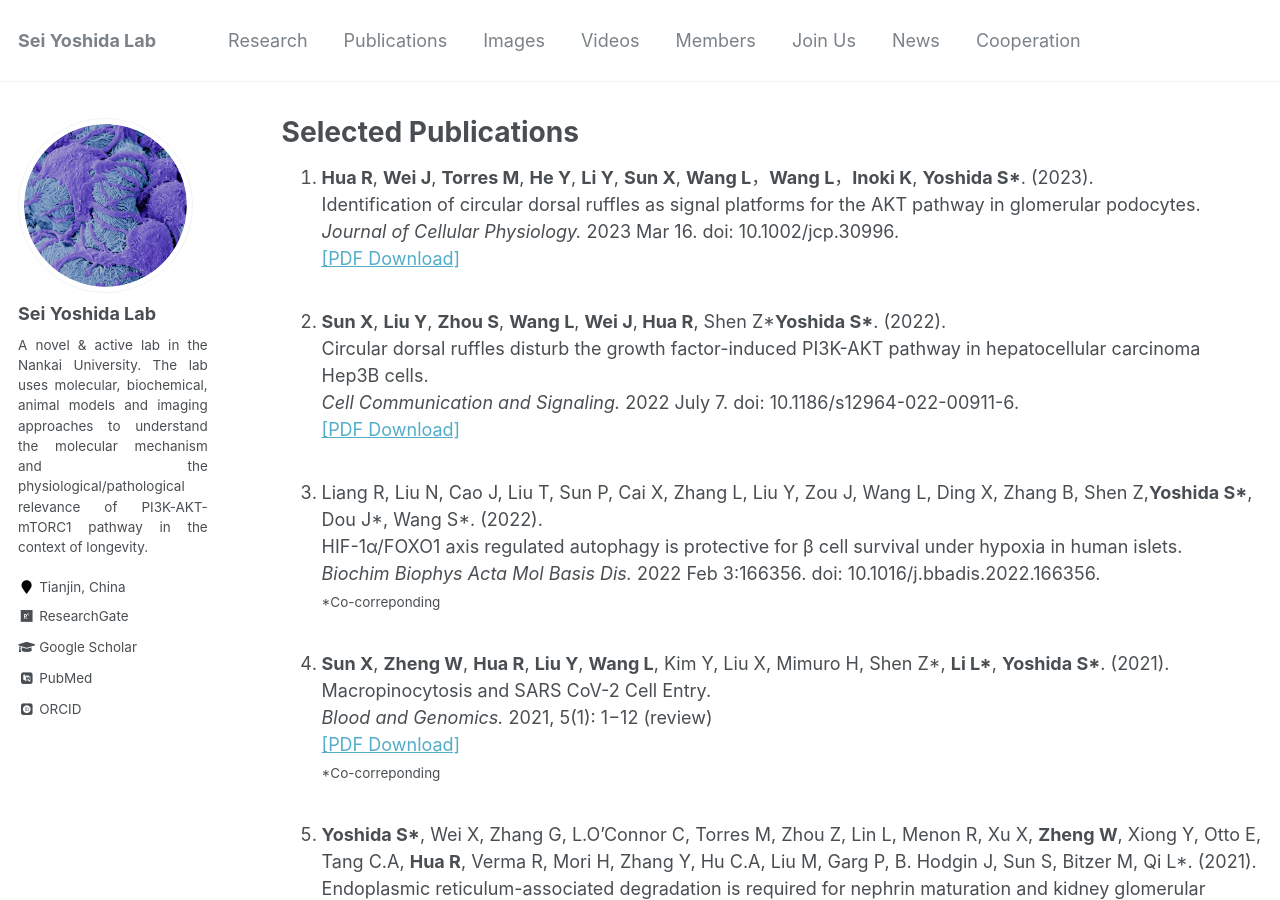
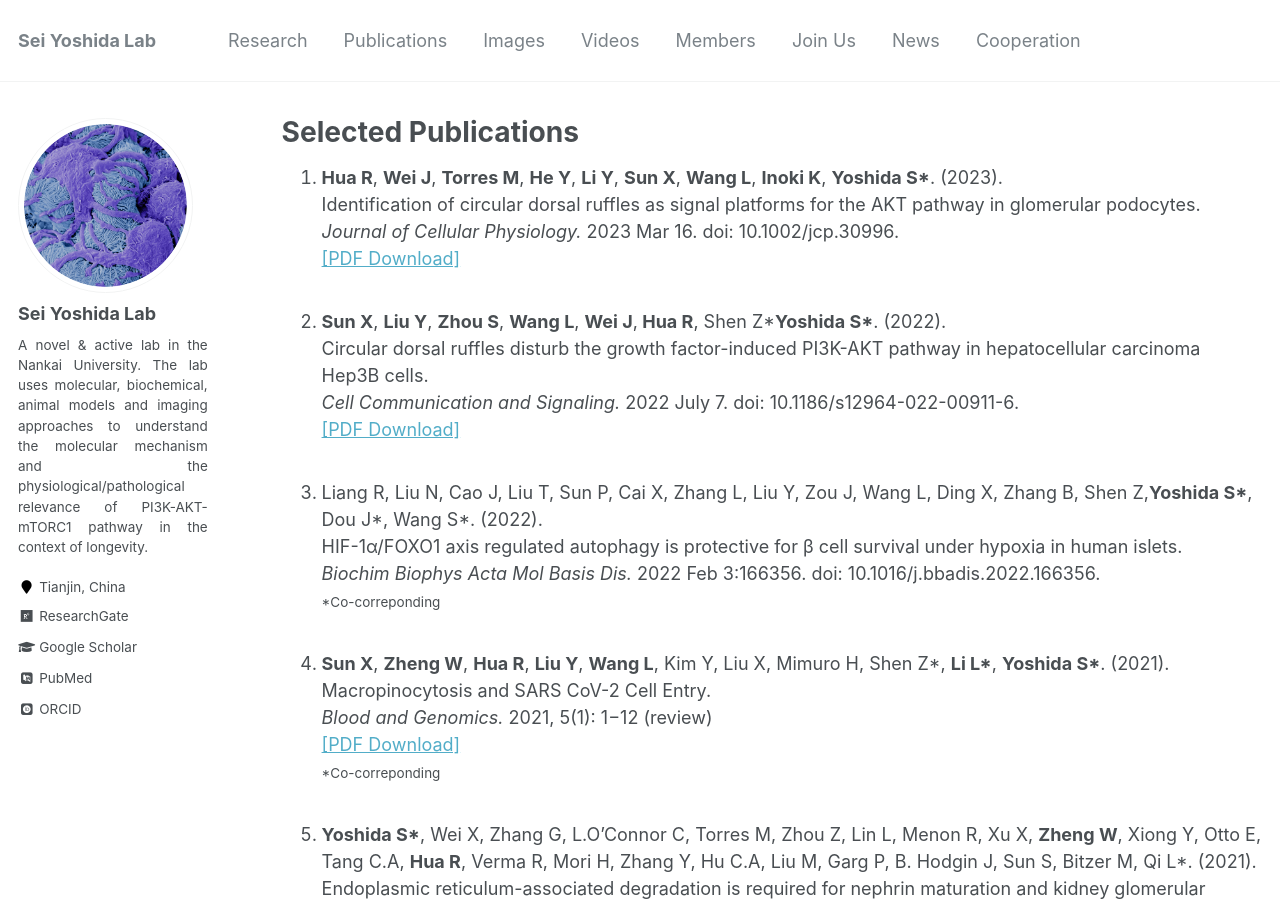
Before and after one commit to seiyoshida-lab/seiyoshida-lab.github.io, a Jekyll site: the page built from _pages/publications.md, in a window 1280 px wide and 900 px high. Built offline with Jekyll 4.4.1, drawn with Linux system fonts in a browser that asks for light colours; some web fonts are replaced.

Commit message:
Update publications.md

```diff
--- a/_pages/publications.md
+++ b/_pages/publications.md
@@ -8,7 +8,7 @@ author_profile:
 
 <ul style="list-style-type: decimal;">
 
-  <li><B>Hua R</B>, <B>Wei J</B>, <B>Torres M</B>, <B>He Y</B>, <B>Li Y</B>, <B>Sun X</B>, <B>Wang L</B>，<B>Wang L</B>，<B>Inoki K</B>, <B>Yoshida S*</B>. (2023).<br>
+  <li><B>Hua R</B>, <B>Wei J</B>, <B>Torres M</B>, <B>He Y</B>, <B>Li Y</B>, <B>Sun X</B>, <B>Wang L</B>, <B>Inoki K</B>, <B>Yoshida S*</B>. (2023).<br>
  Identification of circular dorsal ruffles as signal platforms for the AKT pathway in glomerular podocytes. <br>
  <i>Journal of Cellular Physiology. </i>2023 Mar 16. doi: 10.1002/jcp.30996.<br>
    <a href="../files/2023 JCP.pdf">[PDF Download]</a><br><br></li>
```
